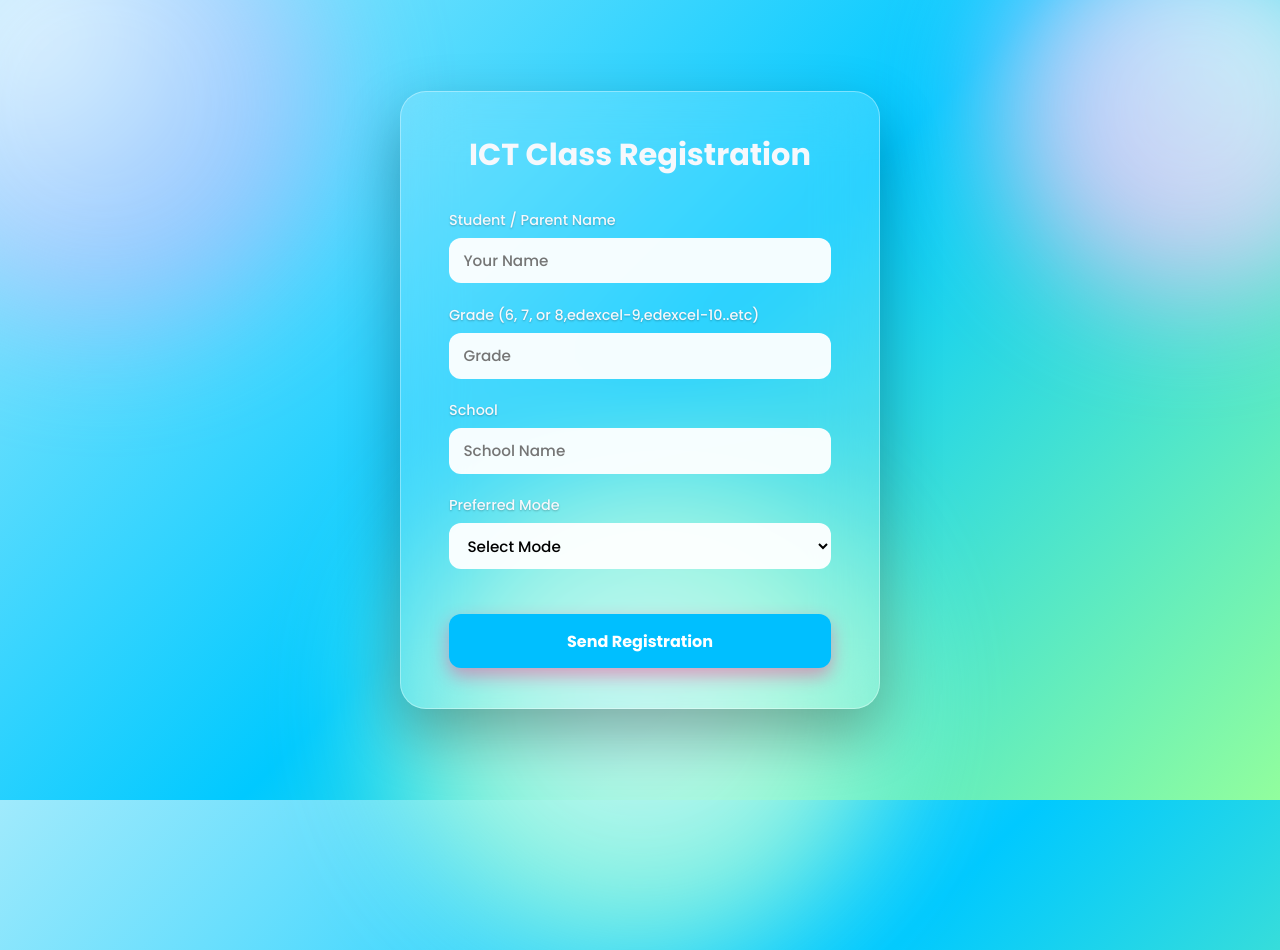
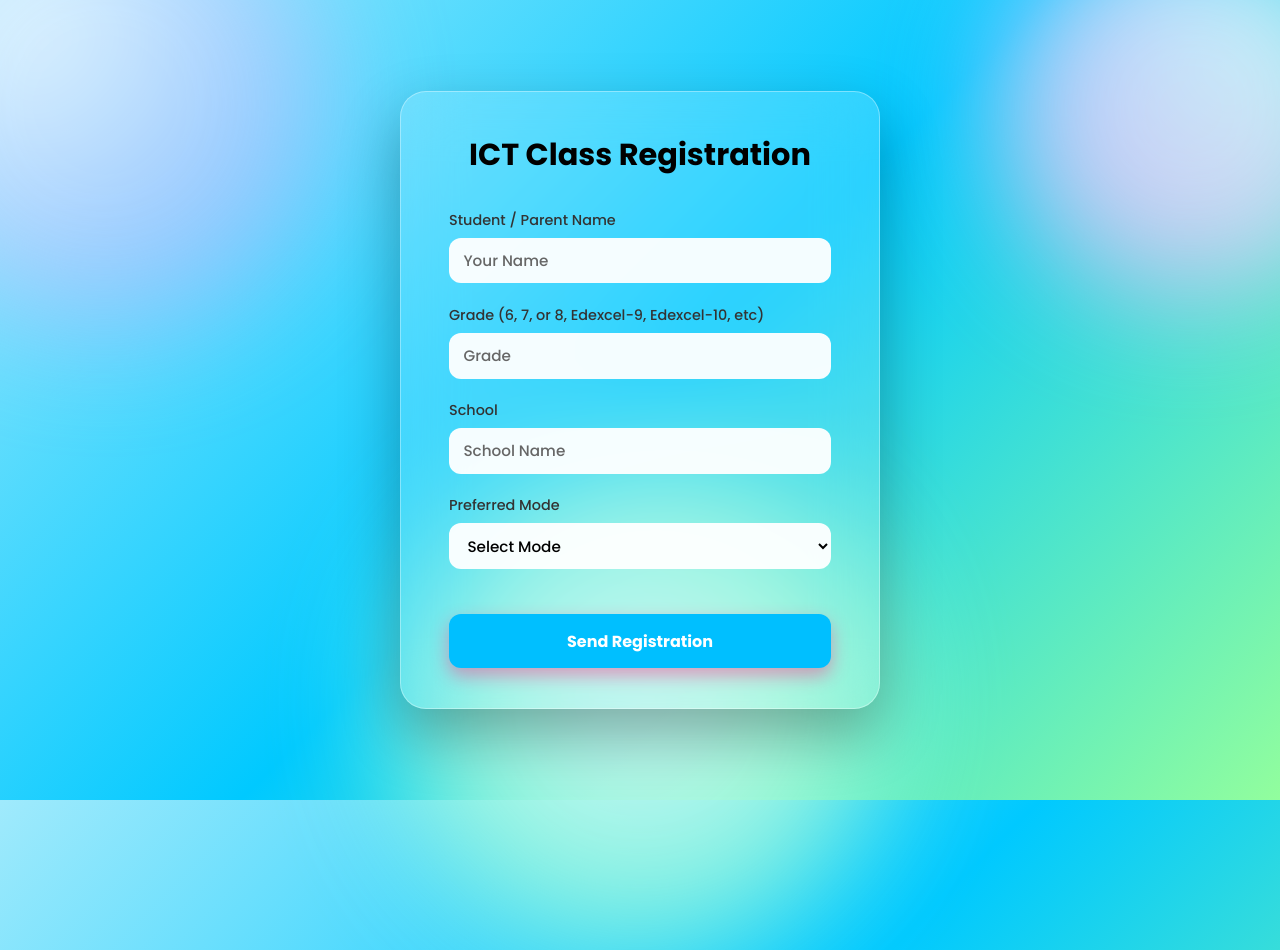
Before and after one commit to sachkumarathunga/ict-class-registration, a plain HTML site: page index.html in a window 1280 px wide. Shown: the top 950 px of the page. Drawn offline with Linux system fonts and the light colour scheme.

Commit message:
Update theme styles and improve text visibility

```diff
--- a/index.html
+++ b/index.html
@@ -9,7 +9,7 @@
     <style>
         :root {
             --accent: #ff2e87;
-            --text-light: #f6f8fc;
+            --text-dark: #333;
             --glass-bg: rgba(255, 255, 255, 0.16);
             --glass-border: rgba(255, 255, 255, 0.35);
         }
@@ -96,10 +96,10 @@
         }
 
         h1 {
-            color: var(--text-light);
+            color: #000;
             text-align: center;
             margin-bottom: 2rem;
-            font-weight: 600;
+            font-weight: 700;
             font-size: 1.9rem;
         }
 
@@ -109,10 +109,9 @@
 
         label {
             display: block;
-            color: var(--text-light);
+            color: var(--text-dark);
             margin-bottom: 0.45rem;
             font-size: 0.9rem;
-            text-shadow: 0 1px 2px rgba(0, 0, 0, 0.25);
         }
 
         input,
@@ -123,6 +122,10 @@
             border-radius: 12px;
             background: rgba(255, 255, 255, 0.95);
             font-size: 0.95rem;
+        }
+
+        input::placeholder {
+            color: #666;
         }
 
         button {
@@ -171,7 +174,7 @@
                 <input type="text" id="name" placeholder="Your Name" required />
             </div>
             <div class="form-group">
-                <label for="class">Grade (6, 7, or 8,edexcel-9,edexcel-10..etc)</label>
+                <label for="class">Grade (6, 7, or 8, Edexcel-9, Edexcel-10, etc)</label>
                 <input type="text" id="class" placeholder="Grade" required />
             </div>
             <div class="form-group">
@@ -225,9 +228,9 @@
         setInterval(() => {
             currentTheme = (currentTheme + 1) % themes.length;
             applyTheme(currentTheme);
-        }, 3000); // Change theme every 8 seconds
+        }, 3000);
 
-        applyTheme(currentTheme); // Initial theme
+        applyTheme(currentTheme);
 
         document.getElementById("registrationForm").addEventListener("submit", function (e) {
             e.preventDefault();
```
